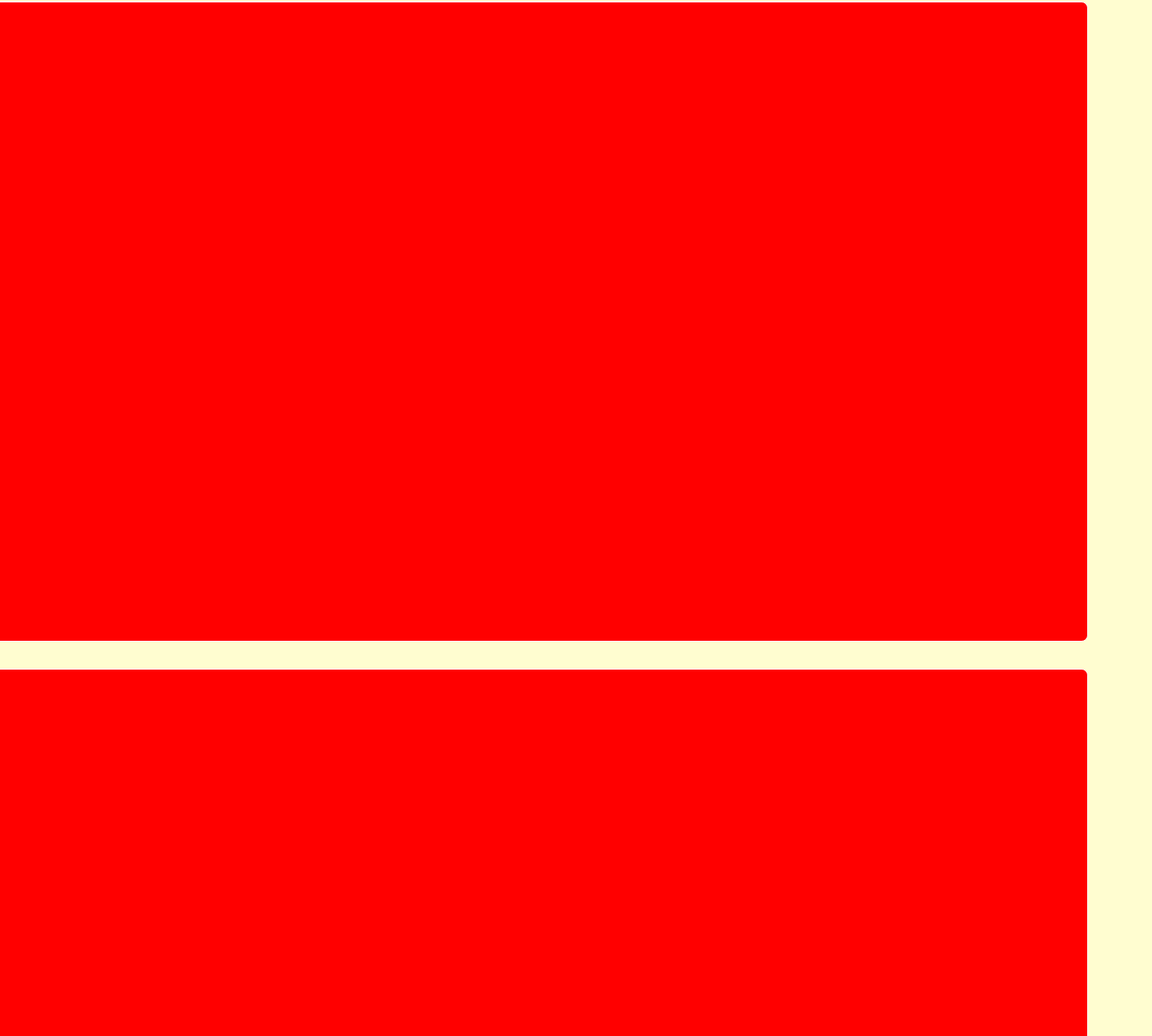
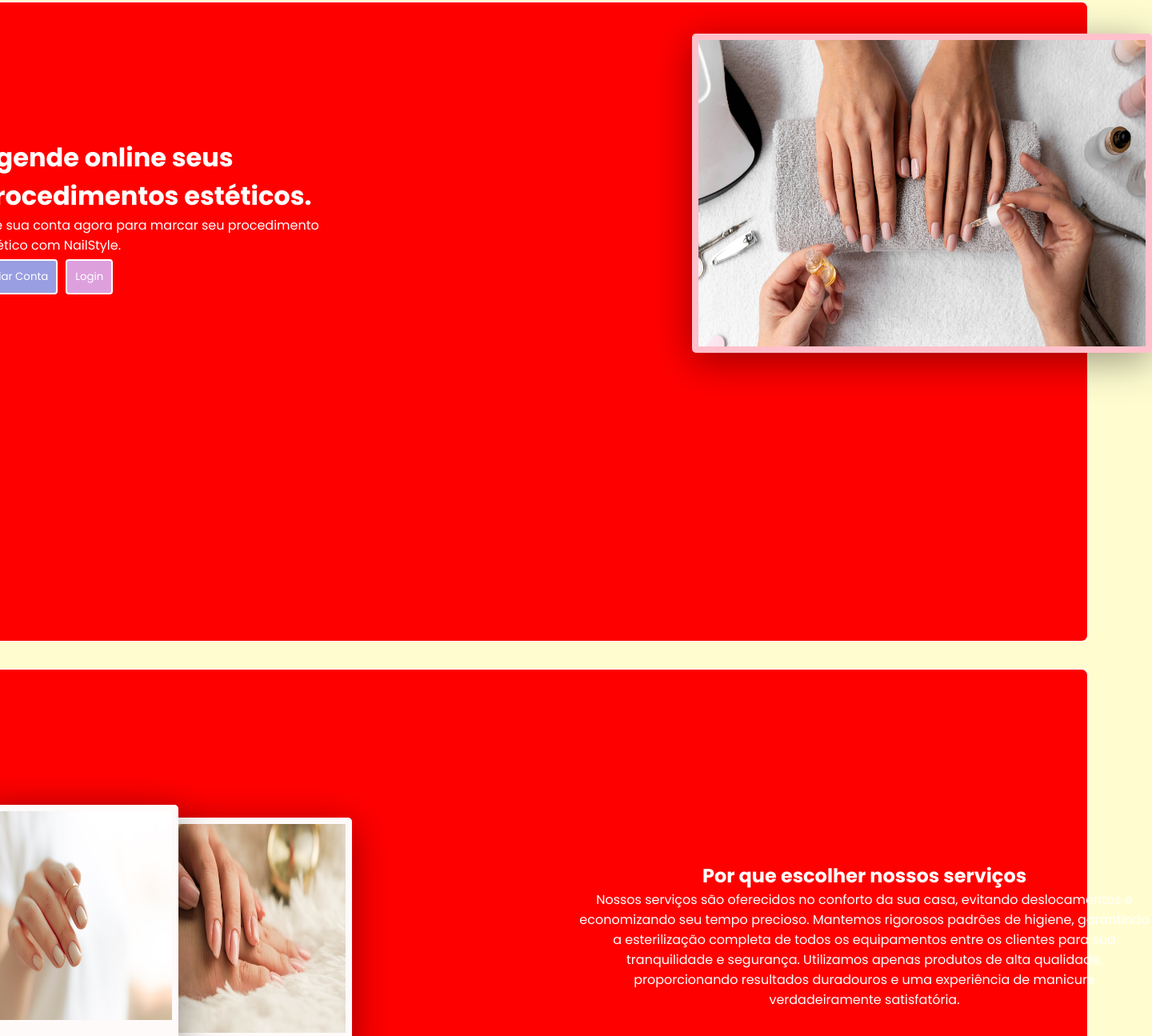
Before and after one commit to Nail-Style/Nailstyle-front, a React (Vite) app: page / in a window 1280 px wide. Shown: the part 58-1353 px from the top of the page at 80% size, 1440 px wide, since content can reach past the window. Built offline with nearby package versions, Linux system fonts and the light colour scheme; a web font is replaced by a local one.

Commit message:
implementação de animações

```diff
--- a/src/components/slider/Slider.jsx
+++ b/src/components/slider/Slider.jsx
@@ -9,7 +9,7 @@ import image2 from '../../assets/image2.jpg'
 import image3 from '../../assets/image3.jpg'
 import image4 from '../../assets/image4.jpg'
 
-const images = [image1, image2, image3, image4]
+
 
 const Carousel = styled(motion.div)`
   cursor: grab;
@@ -36,7 +36,7 @@ const Carousel_Img = styled(SwiperSlide)`
   }
 `
 const Slider = ({ settings }) => {
-
+  const images = [image1, image2, image3, image4]
   return (
     <Carousel>
       <Inner_Carousel
--- a/src/pages/home/HomePage.jsx
+++ b/src/pages/home/HomePage.jsx
@@ -1,6 +1,12 @@
 import React from 'react'
 import styled from 'styled-components'
 import { motion } from 'framer-motion'
+
+//Imagens
+import image1 from '../../assets/image1.jpg'
+import image2 from '../../assets/image2.jpg'
+import image3 from '../../assets/image3.jpg'
+import manicure from '../../assets/manicure.jpg'
 
 const HomePage = () => {
 
@@ -13,20 +19,191 @@ const HomePage = () => {
   align-items: center;
   background-color: #fffdd0;
   `
-  const Sections =styled.div`
+  const Sections =styled.section`
   width: 1440px;
   height: 800px;
   border: 1px solid #fff;
   border-radius: 8px;
   background-color: red;
   `
+  const Main = styled.main`
+  margin: 0;
+  padding: 0;
+`
+const TxtContainer = styled.div`
+  margin: 50px;
+  position: relative;
+  top: 120px;
+  color: #fff;
+  width: 35%;
+  height: 35%;
+`
+const Heading = styled(motion.h1)`
+  display: flex;
+  justify-content: left;
+  width: 100%;
+  height: auto;
+  font-family: "Poppins", sans-serif;
+`
+const Line = styled(motion.p)`
+  display: flex;
+  justify-content: left;
+  width: 100%;
+  height: auto;
+  font-family: "Poppins", sans-serif;
+`
+const Button = styled.button`
+  border: 2px solid #fff;
+  padding: 10px;
+  margin-left: 10px;
+  border-radius: 4px;
+  color: #fff;
+  background-color: #999de2;
+  position: relative;
+  right: 10px;
+  margin-top: 5px;
+  cursor: pointer;
+  transition: 0.2s ease-in-out;
+  font-family: "Poppins", sans-serif;
+
+  &:hover {
+    background-color: #993399;
+  }
+
+  &:active {
+    transform: scale(0.98);
+    box-shadow: 0px 0px 5px rgba(0, 0, 0, 0.2);
+  }
+`
+const LoginButton = styled(Button)`
+  background-color: #dda0dd;
+  font-family: "Poppins", sans-serif;
+
+  &:hover {
+    background-color: #ff0084;
+  }
+`
+const ManicureImage = styled(motion.img)`
+  height: 50%;
+  width: 40%;
+  position: relative;
+  left: 118vh;
+  bottom: 32vh;
+  border: none;
+  border-width: 8px;
+  border-style: solid;
+  border-color: pink;
+  border-radius: 5px;
+  transition: transform 0.5s;
+  box-shadow: 0px 10px 50px rgba(0, 0, 0, 0.4);
+
+  &:hover {
+    filter: grayscale(0);
+    cursor: pointer;
+    transform: scale(1.1);
+  }
+`
+const ContainerTxt = styled.div`
+  padding: 0;
+  margin: 0;
+  position: relative;
+  top: 30vh;
+  right: -100vh;
+  width: 50%;
+  height: auto;
+`
+const Subtitle = styled.h2`
+  width: 100%;
+  justify-content: center;
+  display: flex;
+  color: #fff;
+  font-family: "Poppins", sans-serif;
+`
+const Descript = styled.p`
+  justify-content: center;
+  text-align: center;
+  display: flex;
+  width: 100%;
+  color: #fff;
+  font-size: 1rem;
+  font-family: "Poppins", sans-serif;
+`
+const ContainerImg = styled.div`
+  display: flex;
+  justify-content: space-around;
+`
+const Image = styled.img`
+  padding: 0;
+  height: 38vh;
+  width: 30vh;
+  position: relative;
+  top: 0vh;
+  border-top-width: 8px;
+  border-right-width: 8px;
+  border-bottom-width: 35px;
+  border-left-width: 8px;
+  border-style: solid;
+  border-color: snow;
+  border-radius: 5px;
+  transition: transform 0.5s;
+  box-shadow: 0px 10px 50px rgba(0, 0, 0, 0.4);
+
+  &:hover {
+    filter: grayscale(0);
+    cursor: pointer;
+    transform: scale(1.1);
+  }
+`
+const Img1 = styled(Image)`
+  right: 10vh;
+  transform: rotate(0deg);
+`
+const Img2 = styled(Image)`
+  right: 40vh;
+  transform: rotate(0deg);
+`
+const Img3 = styled(Image)`
+  right: 127vh;
+  top: -2vh;
+`
+
   return (
     <Container>
-      <Sections as={motion.div} >
+      <Sections as={motion.div}>
+      <Main>
+        <TxtContainer>
 
+          <Heading initial={{ opacity: 0, y: -50 }}
+            animate={{ opacity: 1, y: 0 }}
+            transition={{ duration: 1 }}>Agende online seus <br /> procedimentos estéticos.</Heading>
+
+          <Line  initial={{ opacity: 0, y: -50 }}
+            animate={{ opacity: 1, y: 0 }}
+            transition={{ duration: 1 }}>Crie sua conta agora para marcar seu procedimento <br /> estético com NailStyle.</Line>
+
+          <Button>Criar Conta</Button>
+          <LoginButton>Login</LoginButton>
+
+        </TxtContainer>
+      </Main>
+
+      <ManicureImage src={manicure} alt='imagem de unha' title='Unhas'  initial={{ opacity: 0, y: -50 }}
+            animate={{ opacity: 1, y: 0 }}
+            transition={{ duration: 1 }}/>
       </Sections>
+
       <Sections>
-        <h2>Seções</h2>
+      <ContainerTxt className='container-txt'>
+        <Subtitle>Por que escolher nossos serviços</Subtitle>
+        <Descript>
+          Nossos serviços são oferecidos no conforto da sua casa, evitando deslocamentos e economizando seu tempo precioso. Mantemos rigorosos padrões de higiene, garantindo a esterilização completa de todos os equipamentos entre os clientes para sua tranquilidade e segurança. Utilizamos apenas produtos de alta qualidade, proporcionando resultados duradouros e uma experiência de manicure verdadeiramente satisfatória.
+        </Descript>
+      </ContainerTxt>
+      <ContainerImg className='container-img'>
+        <Img1 src={image1} alt='imagem de unha'/>
+        <Img2 src={image2} alt='imagem de unha'/>
+        <Img3 src={image3} alt='imagem de unha'/>
+      </ContainerImg>
       </Sections>
       <Sections>
         <h2>Seções</h2>
```
Also changed, not shown: src/assets/manicure.jpg (added).
